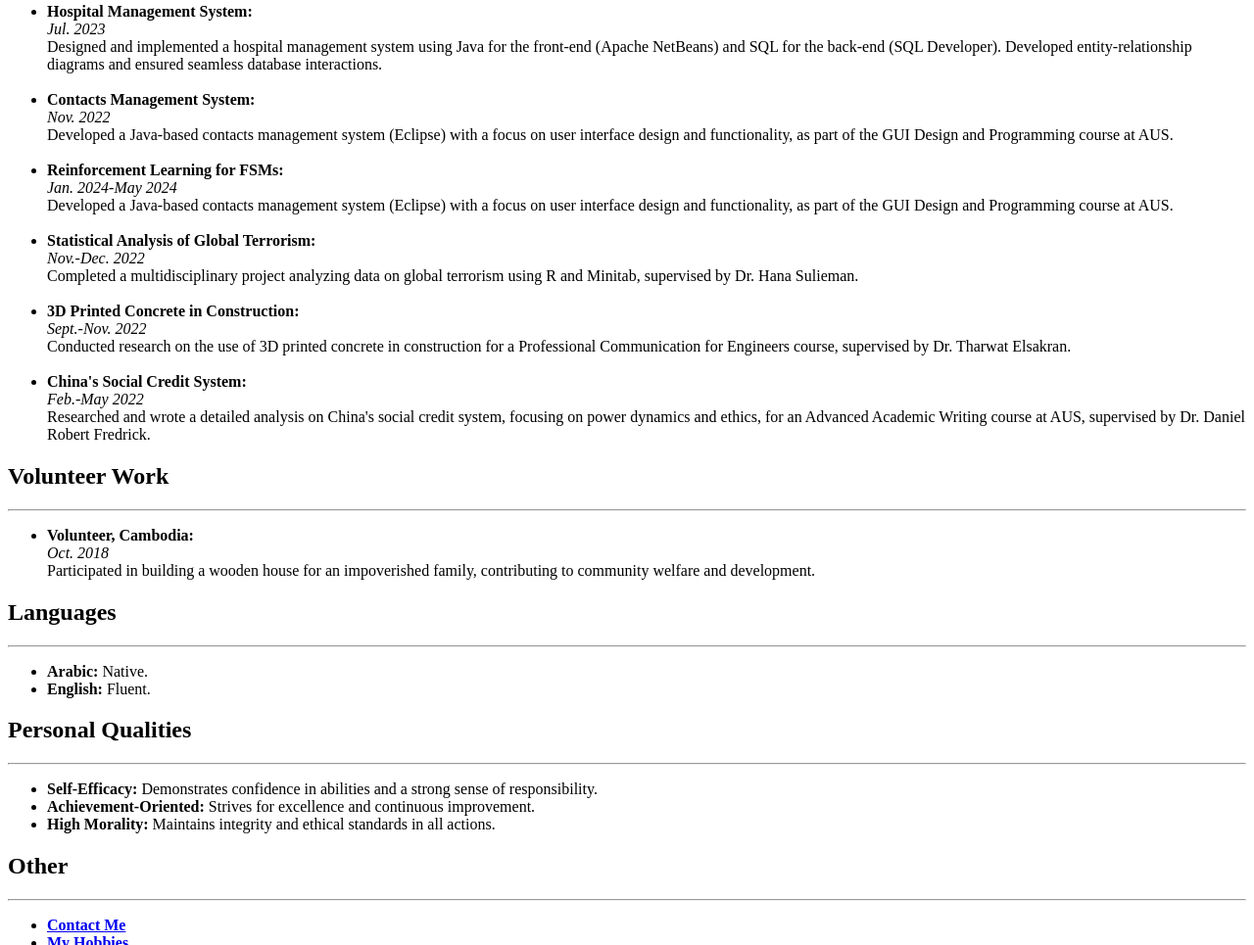
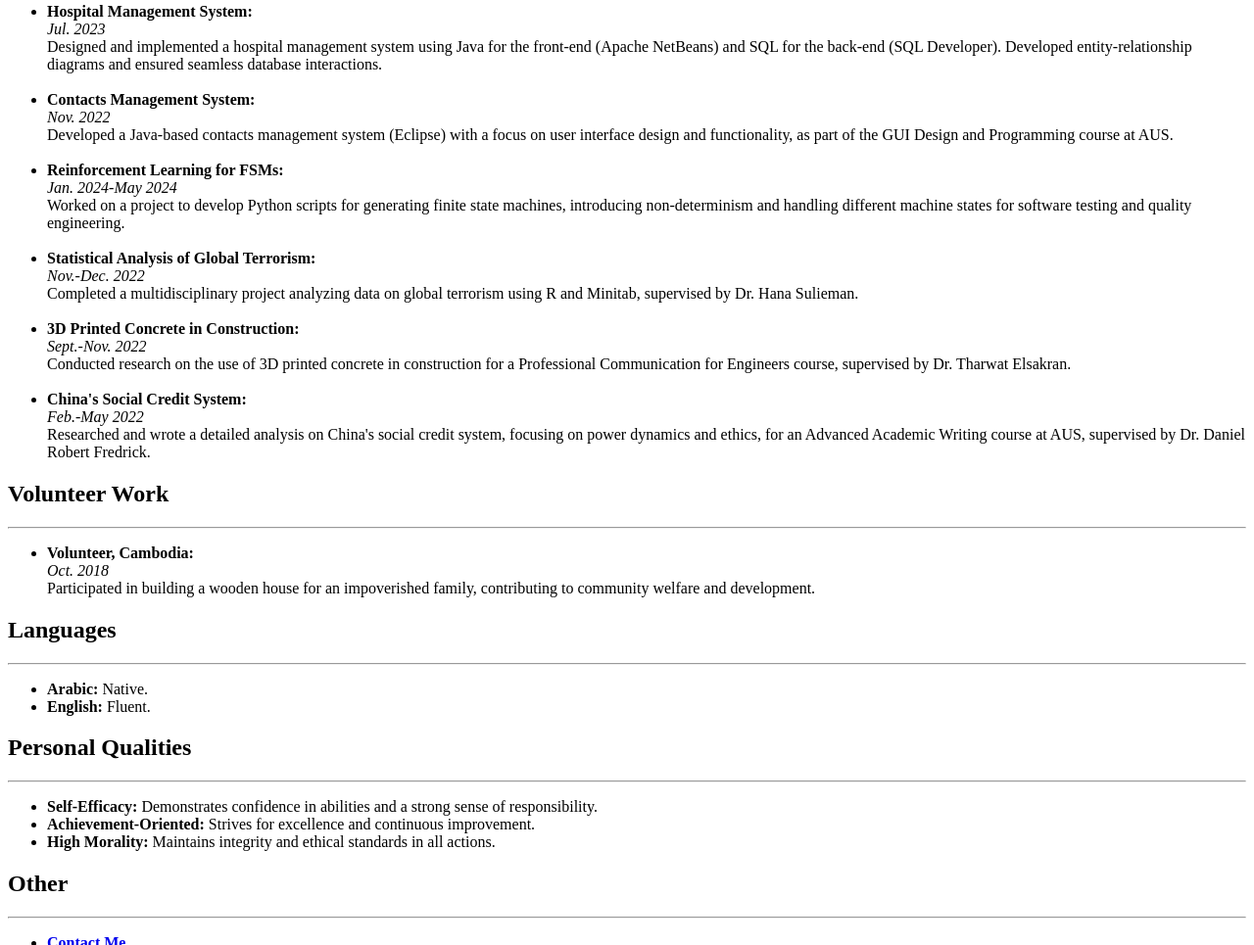
Before and after one commit to abdullahabib2001/my-resume, a plain HTML site: page index.html in a window 1280 px wide. Shown: the part 1717-2682 px from the top of the page at 98% size. Drawn offline with Linux system fonts and the light colour scheme.

Commit message:
Add files via upload

```diff
--- a/index.html
+++ b/index.html
@@ -217,8 +217,8 @@
             <br />
             <em>Jan. 2024-May 2024</em>
             <br />
-            Developed a Java-based contacts management system (Eclipse) with a focus on user interface design and
-            functionality, as part of the GUI Design and Programming course at AUS.
+            Worked on a project to develop Python scripts for generating finite state machines, introducing non-determinism
+            and handling different machine states for software testing and quality engineering.
         </li>
         <br />
         <li>
```
